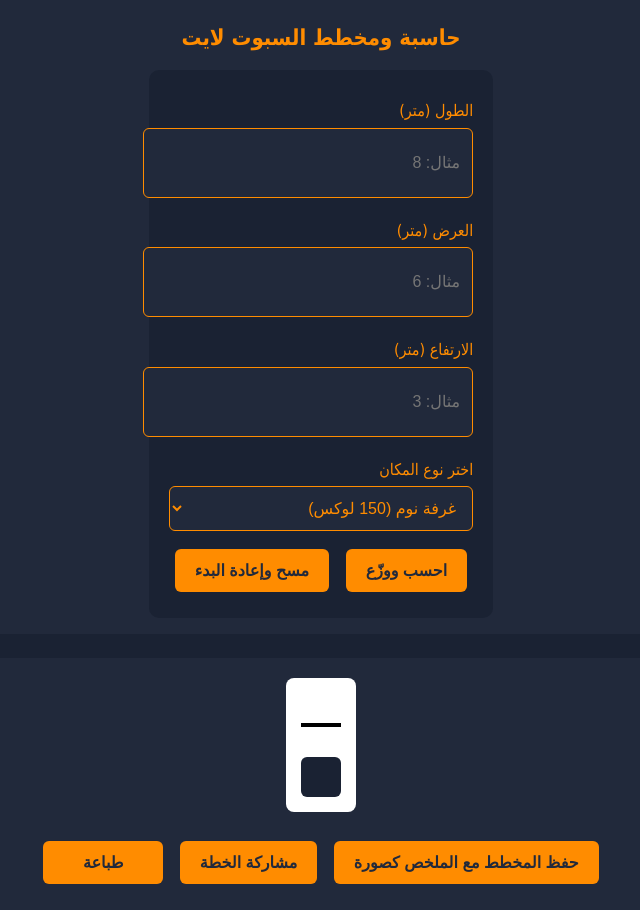
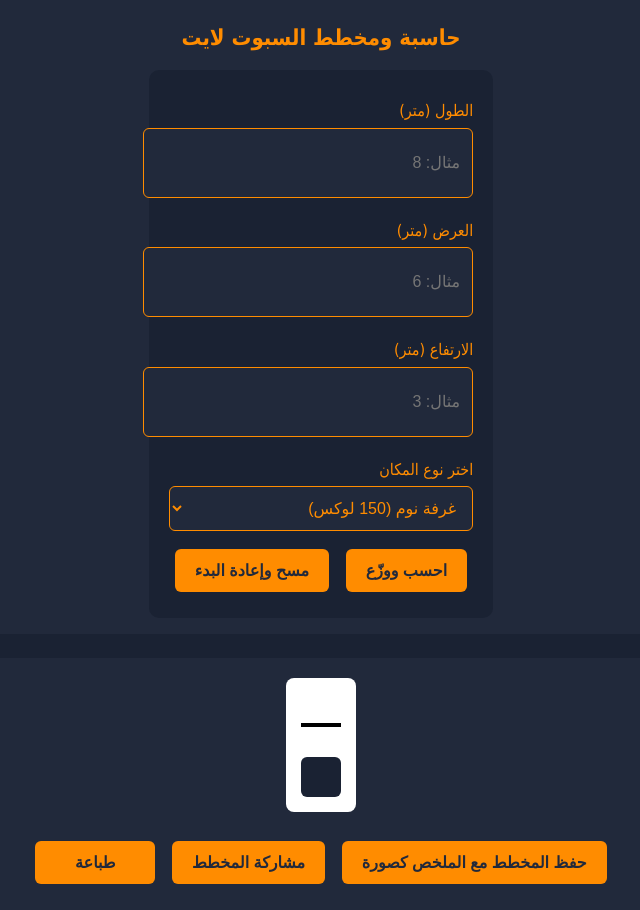
Before and after one commit to ha29sh-cloud/spotlight-calculator, a plain HTML site: page index.html in a window 1280 px wide. Shown: the whole page, without its empty margins (319-959 px from the left). Drawn offline with nearby package versions, Linux system fonts and the light colour scheme.

Commit message:
Update index.html

```diff
--- a/index.html
+++ b/index.html
@@ -165,7 +165,7 @@
   </div>
   <div class="after-summary">
     <button class="btn" onclick="downloadPlan()">حفظ المخطط مع الملخص كصورة</button>
-    <button class="btn" onclick="sharePlan()">مشاركة الخطة</button>
+    <button class="btn" onclick="sharePlan()">مشاركة المخطط</button>
     <button class="btn" onclick="window.print()">طباعة</button>
   </div>
 
```
